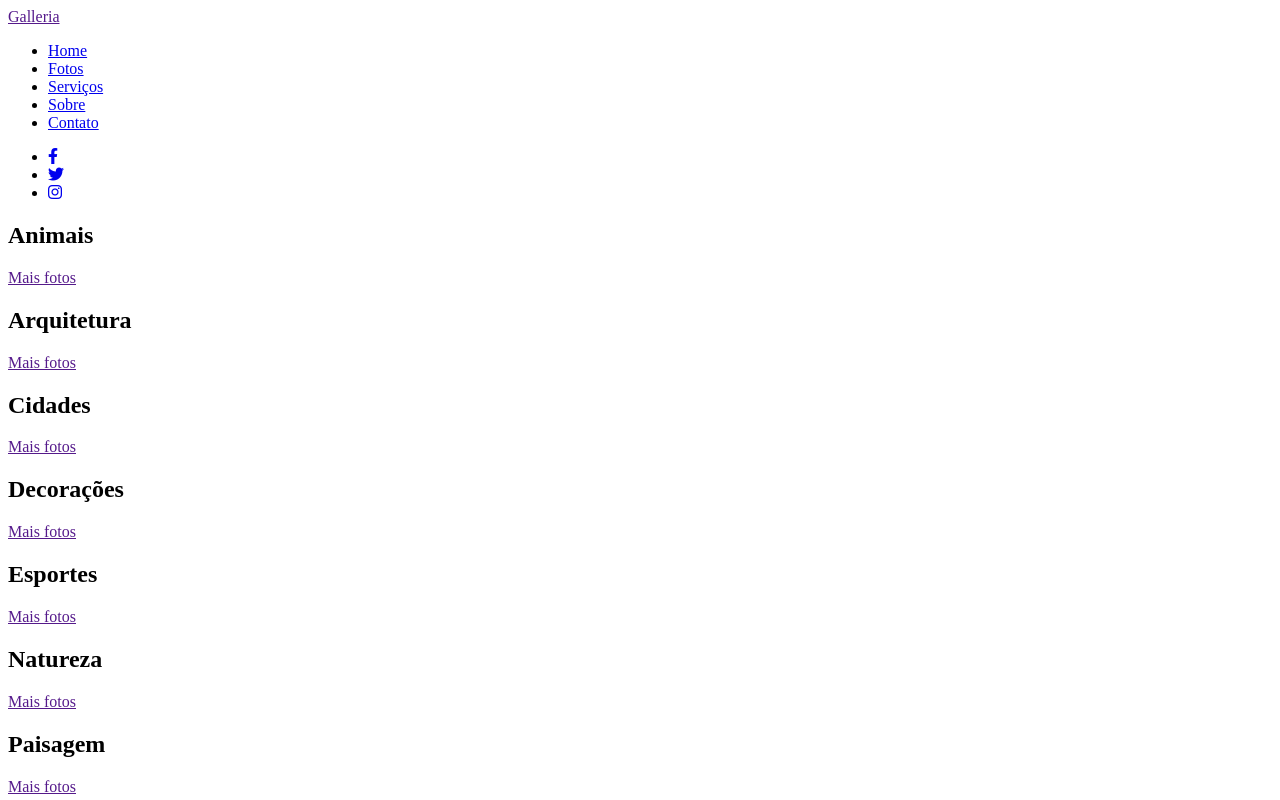
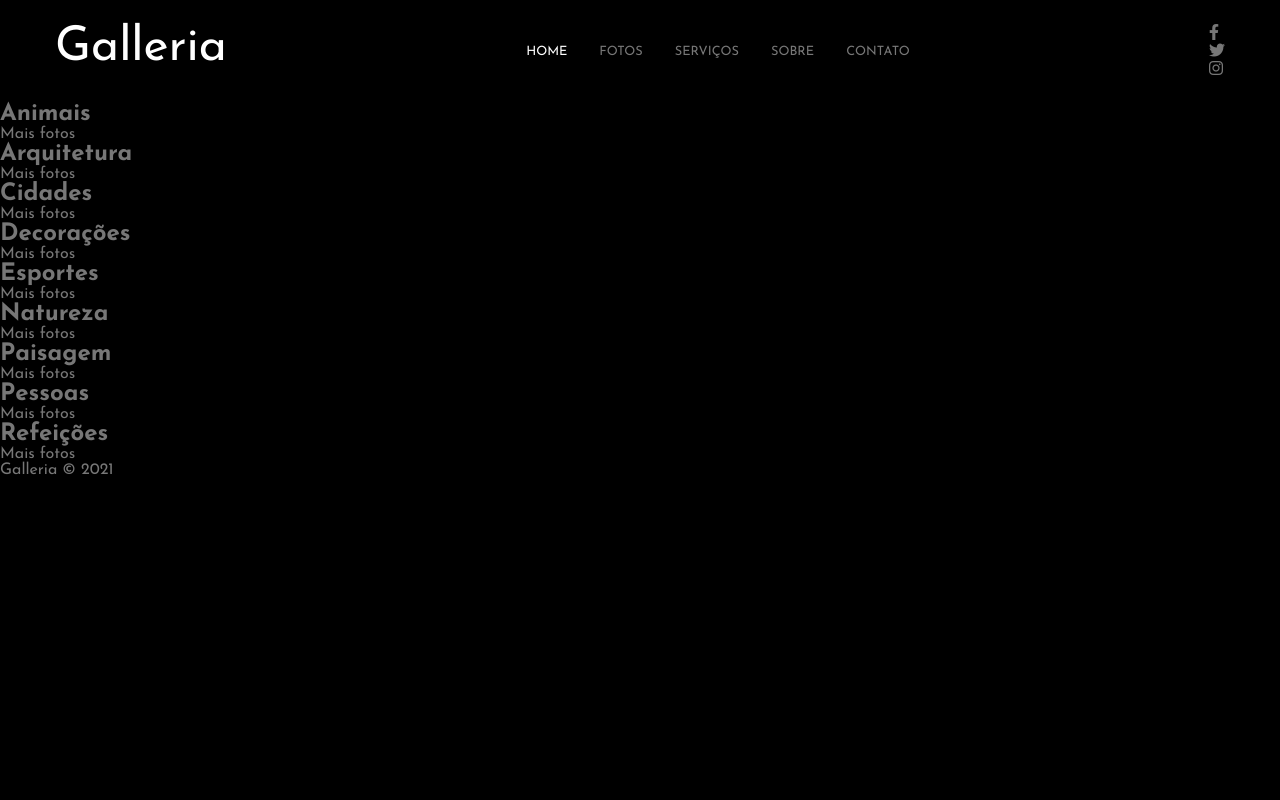
Before and after one commit to NashiCodes/Galeria, a plain HTML site: page index.html in a window 1280 px wide. Shown: the top 800 px of the page. Drawn offline with Linux system fonts and the light colour scheme.

Commit message:
começa a estilização

```diff
--- a/sass/_mixins.sass
+++ b/sass/_mixins.sass
@@ -1,6 +1,4 @@
 @use 'variables'
-
-
 
 @mixin container
    max-width: variables.$container-width
--- a/sass/styles.sass
+++ b/sass/styles.sass
@@ -1 +1,45 @@
 @use 'variables'
+@use 'mixins'
+
+*
+   font-family: 'Josefin Sans'
+   padding: 0
+   margin: 0
+   box-sizing: border-box
+
+   body
+      background-color: variables.$bg-color
+      color: variables.$text-color
+      a
+         color: variables.$text-color
+         text-decoration: none
+         transition: .4s
+
+      ul
+         list-style: none
+
+.header
+   display: flex
+   justify-content: space-between
+   @include mixins.container
+
+   &-brand
+      color: variables.$primary-color
+      font-size: 3rem
+
+   &-navbar
+
+      ul
+         height: 100%
+         @include mixins.flex-center
+
+         li
+            margin: 0 1rem
+            text-transform: uppercase
+            font-size: .8rem
+            .active
+               color: variables.$primary-color
+
+            a
+               &:hover
+                  color: variables.$secondary-color
```
Also changed, not shown: css/styles.css.
